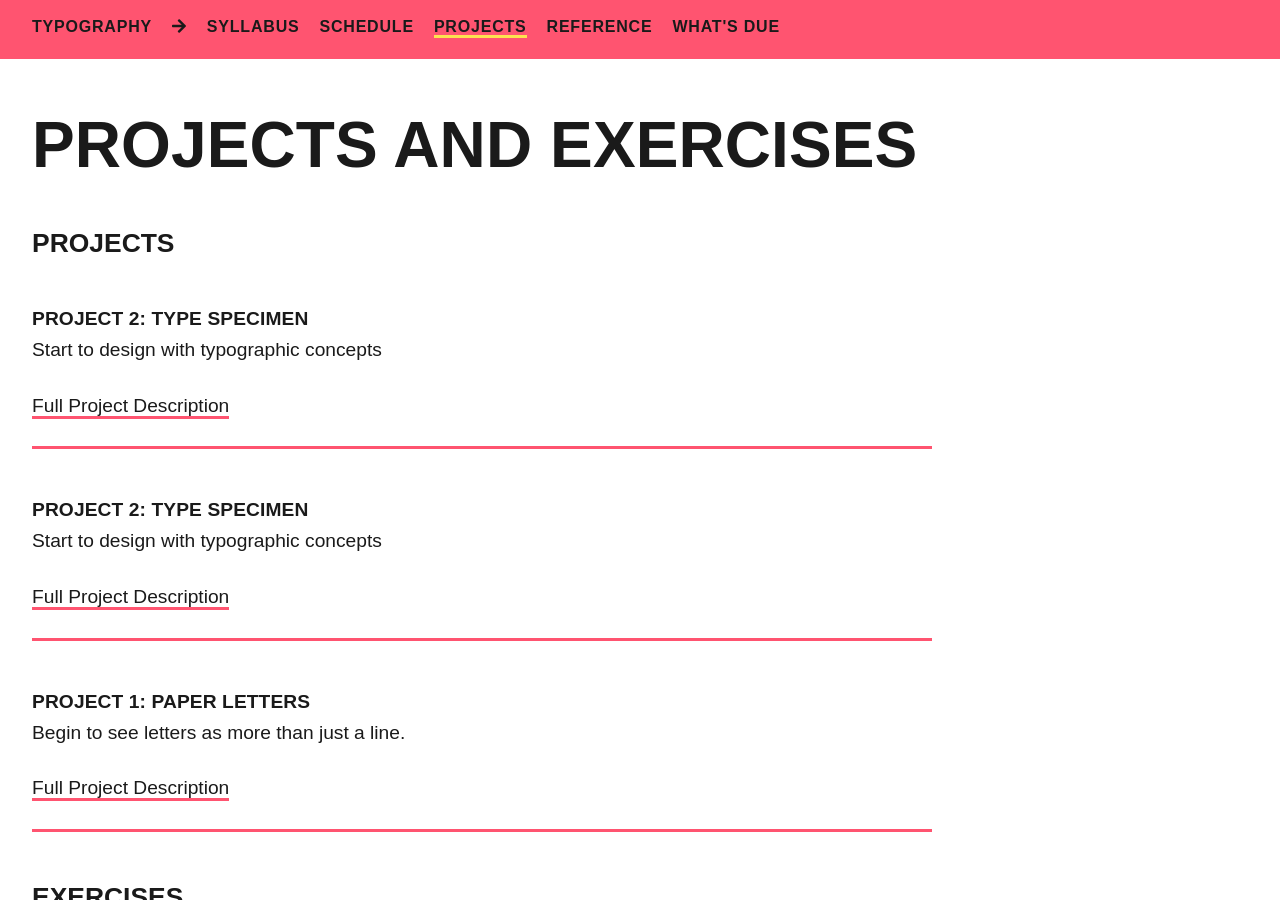
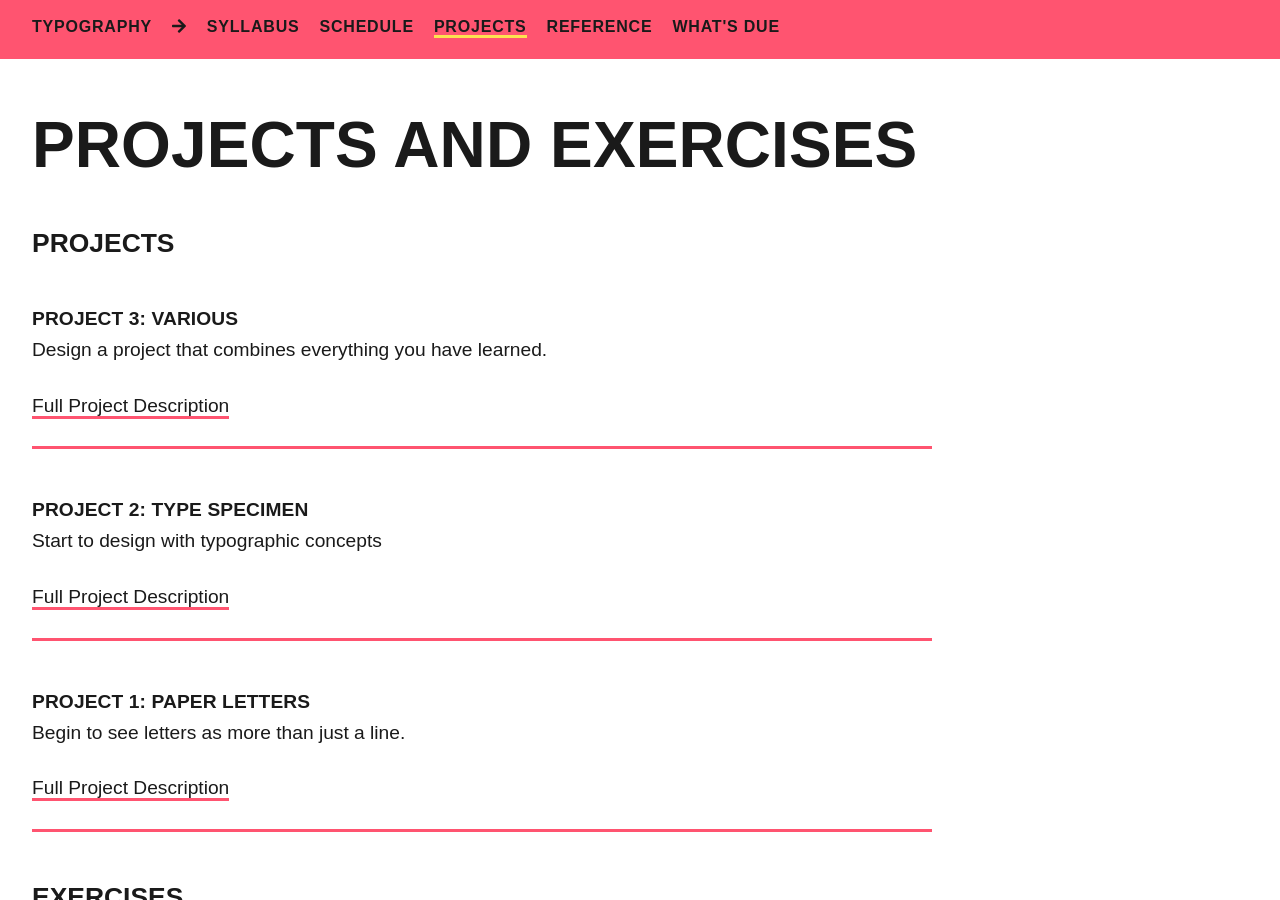
Before and after one commit to gmu-gd/type22-fall, a Jekyll site: the page built from projects/index.md, in a window 1280 px wide and 900 px high. Built offline with Jekyll 4.4.1, drawn with Linux system fonts in a browser that asks for light colours; some web fonts are replaced.

Commit message:
Update 2022-10-04-p3.md

```diff
--- a/_posts/2022-10-04-p3.md
+++ b/_posts/2022-10-04-p3.md
@@ -1,11 +1,11 @@
 ---
 layout: work
 author: Michael McDermott
-title: Type Specimen
-slug: p2
-subhead: Project 2
+title: Various
+slug: p3
+subhead: Project 3
 categories: [projects]
-excerpt: Start to design with typographic concepts
+excerpt: Design a project that combines everything you have learned.
 ---
 ### Description
 You will conceptualize, plan, and design a project of your choosing.
```
